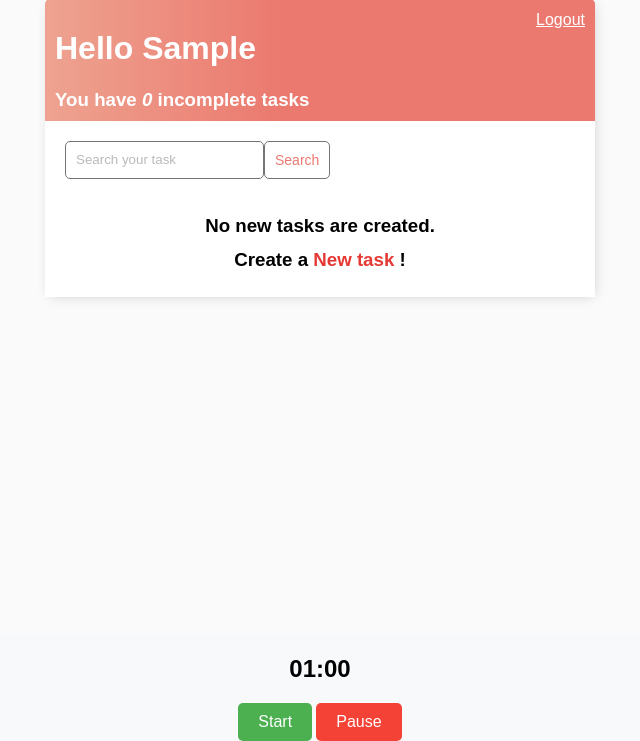
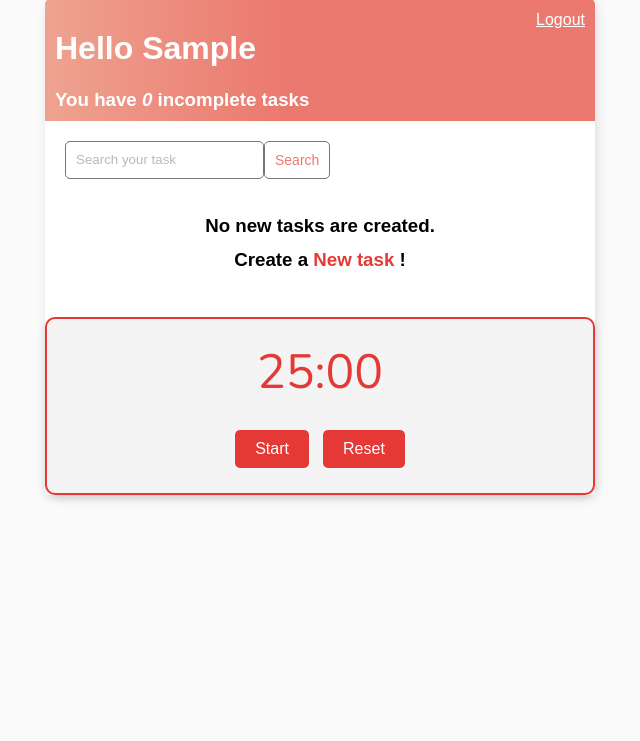
Before and after one commit to ahmedabdelwahed2002/Project, a Django app: page / in a window 1280 px wide. Shown: the part 59-800 px from the top of the page, without its empty margins (320-960 px from the left). Run offline with Django 4.2, Linux system fonts and the light colour scheme; the visitor is signed in with stand-in values (Sample User, id 1); data that the repository does not hold is empty.

Commit message:
Just updated the pomodoro functionality to use the new task list view.

```diff
--- a/todo/todo_app/templates/todo_app/main.html
+++ b/todo/todo_app/templates/todo_app/main.html
@@ -238,13 +238,14 @@
     <div class="container">
         {% block content %} {% endblock content %}
     </div>
+    <!--
     <div id="footer">
         <h2 id="timer">25:00</h2>
         <button id="start">Start</button>
         <button id="pause">Pause</button>
     </div>
     <script>
-        var workMinutes = 1;
+        /*var workMinutes = 1;
         var shortBreakMinutes = 5;
         var longBreakMinutes = 15;
         var seconds = 0;
@@ -315,8 +316,8 @@
             localStorage.setItem('workMinutes', workMinutes);
             localStorage.setItem('seconds', seconds);
             localStorage.setItem('workSessions', workSessions);
-        }
-    </script>
+        }*/
+    </script>-->
 </body>
 
 
--- a/todo/todo_app/templates/todo_app/task_list.html
+++ b/todo/todo_app/templates/todo_app/task_list.html
@@ -1,13 +1,12 @@
-{% extends 'todo_app/main.html' %} {% block content %}
+{% extends 'todo_app/main.html' %}
 
+{% block content %}
 <script src="https://cdn.jsdelivr.net/npm/sortablejs@latest/Sortable.min.js"></script>
 <div class="header-bar">
     <div>
         <h1>Hello {{request.user|title}}</h1>
         <h3 style="margin:0">You have <i>{{count}}</i> incomplete task{{ count|pluralize:"s" }}</h3>
     </div>
-
-    <!-- {% if request.user.is_authenticated %} -->
 
     {% if request.user.is_authenticated %}
     <form id="logoutForm" action="{% url 'logout' %}" method="post">
@@ -17,10 +16,7 @@
     {% else %}
         <a href="{% url 'login' %}">Login</a>
     {% endif %}
-
-    <!-- <a href="{% url 'login' %}">Login</a> {% endif %} -->
 </div>
-
 
 <div id="search-add-wrapper">
     <form method="GET" style="display: flex;">
@@ -32,13 +28,11 @@
     {% endif %}
 </div>
 
-
 <!-- Hidden form. Form submits new item positions -->
 <form style="display: none;" id="reorderForm" method="post" action="{% url 'task-reorder' %}">
     {% csrf_token %}
     <input type="hidden" id="positionInput" name="position">
 </form>
-
 
 <div id="tasklist" class="task-items-wrapper">
     {% for task in tasks %}
@@ -64,7 +58,49 @@
     {% endfor %}
 </div>
 
+<!-- Pomodoro Timer -->
+<div class="pomodoro-container">
+    <div id="timer" class="timer">25:00</div>
+    <button class="pomodoro-button" onclick="startTimer()">Start</button>
+    <button class="pomodoro-button" onclick="resetTimer()">Reset</button>
+</div>
+
+<style>
+    .pomodoro-container {
+        text-align: center;
+        margin-top: 20px;
+        padding: 20px;
+        background-color: #f4f4f4;
+        border: 2px solid #e53935;
+        border-radius: 10px;
+        box-shadow: 0 4px 8px rgba(0, 0, 0, 0.1);
+    }
+
+    .timer {
+        font-size: 3em;
+        margin-bottom: 20px;
+        color: #e53935;
+    }
+
+    .pomodoro-button {
+        background-color: #e53935;
+        color: white;
+        border: none;
+        padding: 10px 20px;
+        margin: 5px;
+        font-size: 1em;
+        border-radius: 5px;
+        cursor: pointer;
+        transition: background-color 0.3s;
+    }
+
+    .pomodoro-button:hover {
+        background-color: #d32f2f;
+    }
+</style>
+
 <script>
+    // Task reordering script
     var taskList = document.getElementById("tasklist");
     var reorderForm = document.getElementById("reorderForm");
     var positionInput = document.getElementById("positionInput");
@@ -73,7 +109,6 @@
         handle: '.handle',
         ghostClass: 'dropArea',
         chosenClass: 'selectedTask',
-
     });
 
     function reordering() {
@@ -87,7 +122,61 @@
         reorderForm.submit();
     }
 
-    document.ondrop = reordering
+    document.ondrop = reordering;
+
+    // Pomodoro Timer Script
+    let timer;
+    let minutes = parseInt(sessionStorage.getItem('minutes')) || 25;
+    let seconds = parseInt(sessionStorage.getItem('seconds')) || 0;
+    let isRunning = sessionStorage.getItem('isRunning') === 'true';
+
+    function updateTimerDisplay() {
+        const timerDisplay = document.getElementById('timer');
+        timerDisplay.innerText = `${minutes.toString().padStart(2, '0')}:${seconds.toString().padStart(2, '0')}`;
+    }
+
+    function startTimer() {
+        if (timer) clearInterval(timer);
+        isRunning = true;
+        sessionStorage.setItem('isRunning', 'true');
+        timer = setInterval(() => {
+            if (seconds === 0) {
+                if (minutes === 0) {
+                    clearInterval(timer);
+                    isRunning = false;
+                    sessionStorage.setItem('isRunning', 'false');
+                    alert("Time's up!");
+                } else {
+                    minutes--;
+                    seconds = 59;
+                }
+            } else {
+                seconds--;
+            }
+            updateTimerDisplay();
+            sessionStorage.setItem('minutes', minutes);
+            sessionStorage.setItem('seconds', seconds);
+        }, 1000);
+    }
+
+    function resetTimer() {
+        clearInterval(timer);
+        minutes = 25;
+        seconds = 0;
+        isRunning = false;
+        sessionStorage.removeItem('minutes');
+        sessionStorage.removeItem('seconds');
+        sessionStorage.setItem('isRunning', 'false');
+        updateTimerDisplay();
+    }
+
+    // Initialize the timer display
+    updateTimerDisplay();
+
+    // Restart the timer if it was running
+    if (isRunning) {
+        startTimer();
+    }
 </script>
 
 {% endblock content %}
```
